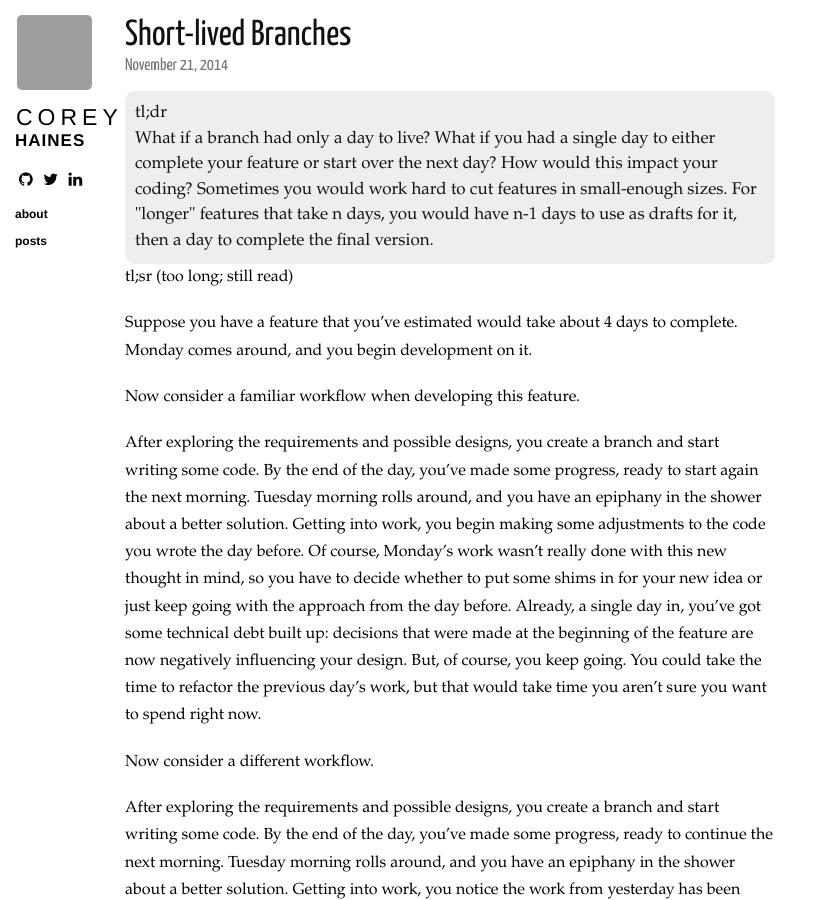
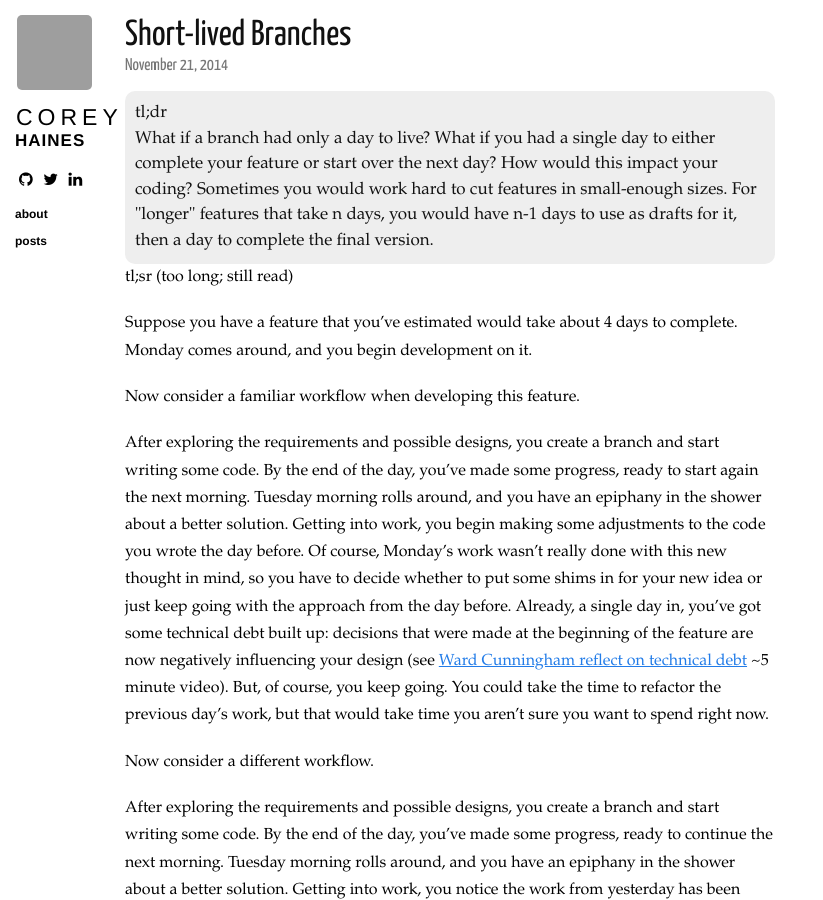
Before and after one commit to coreyhaines/coreyhaines.github.io, a Jekyll site: the page built from _posts/2014-11-21-short-lived-branches.markdown, in a window 1280 px wide and 900 px high. Shown: the whole window, without its empty margins (0-823 px from the left). Built offline with Jekyll 4.4.1, drawn with Linux system fonts in a browser that asks for light colours; nearby versions of some CDN libraries; Markdown is read by kramdown in place of the engine named in the settings; comment, search, counter and statistics services are not loaded; grey boxes are pictures that could not be loaded.

Commit message:
Add link to Ward's video on technical debt

```diff
--- a/_posts/2014-11-21-short-lived-branches.markdown
+++ b/_posts/2014-11-21-short-lived-branches.markdown
@@ -15,7 +15,7 @@ Suppose you have a feature that you've estimated would take about 4 days to comp
 
 Now consider a familiar workflow when developing this feature.
 
-After exploring the requirements and possible designs, you create a branch and start writing some code. By the end of the day, you've made some progress, ready to start again the next morning. Tuesday morning rolls around, and you have an epiphany in the shower about a better solution. Getting into work, you begin making some adjustments to the code you wrote the day before. Of course, Monday's work wasn't really done with this new thought in mind, so you have to decide whether to put some shims in for your new idea or just keep going with the approach from the day before. Already, a single day in, you've got some technical debt built up: decisions that were made at the beginning of the feature are now negatively influencing your design. But, of course, you keep going. You could take the time to refactor the previous day's work, but that would take time you aren't sure you want to spend right now.
+After exploring the requirements and possible designs, you create a branch and start writing some code. By the end of the day, you've made some progress, ready to start again the next morning. Tuesday morning rolls around, and you have an epiphany in the shower about a better solution. Getting into work, you begin making some adjustments to the code you wrote the day before. Of course, Monday's work wasn't really done with this new thought in mind, so you have to decide whether to put some shims in for your new idea or just keep going with the approach from the day before. Already, a single day in, you've got some technical debt built up: decisions that were made at the beginning of the feature are now negatively influencing your design (see <a href="https://www.youtube.com/watch?v=pqeJFYwnkjE3">Ward Cunningham reflect on technical debt</a> ~5 minute video). But, of course, you keep going. You could take the time to refactor the previous day's work, but that would take time you aren't sure you want to spend right now.
 
 Now consider a different workflow.
 
```
